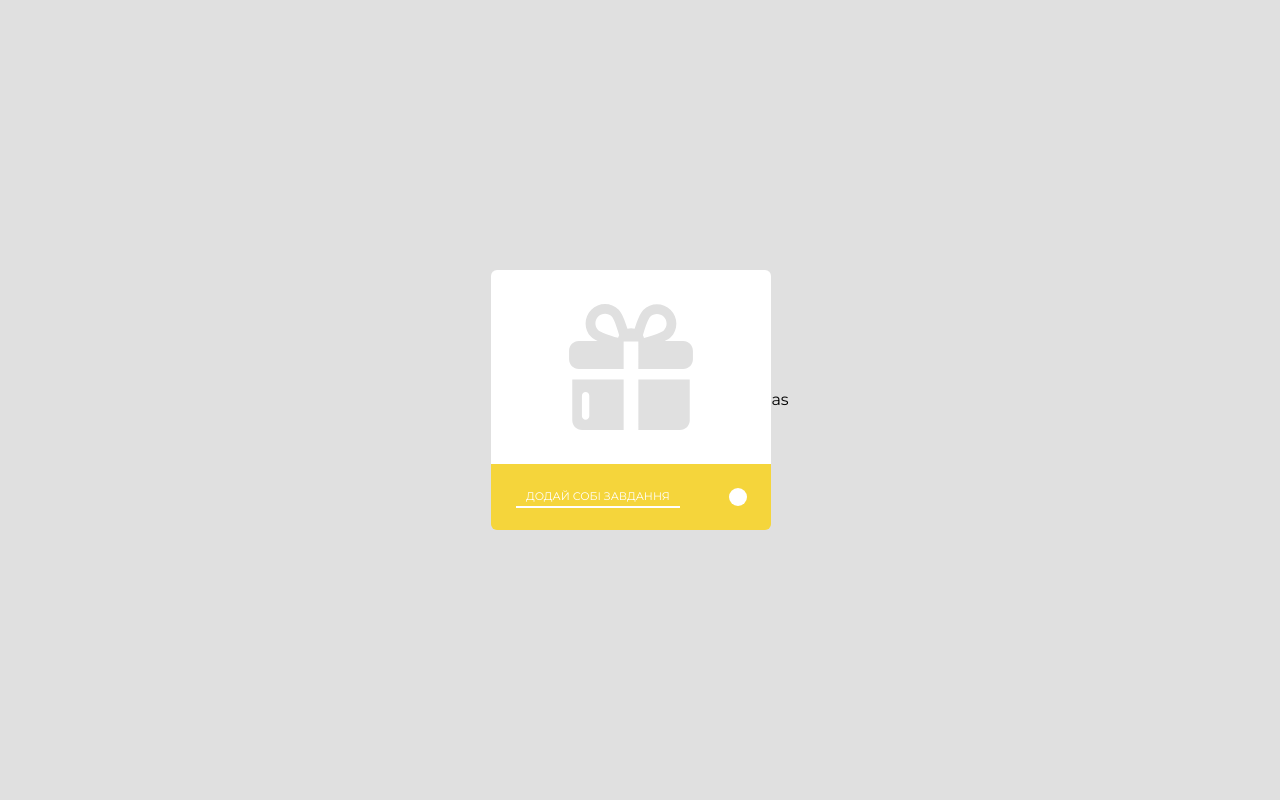
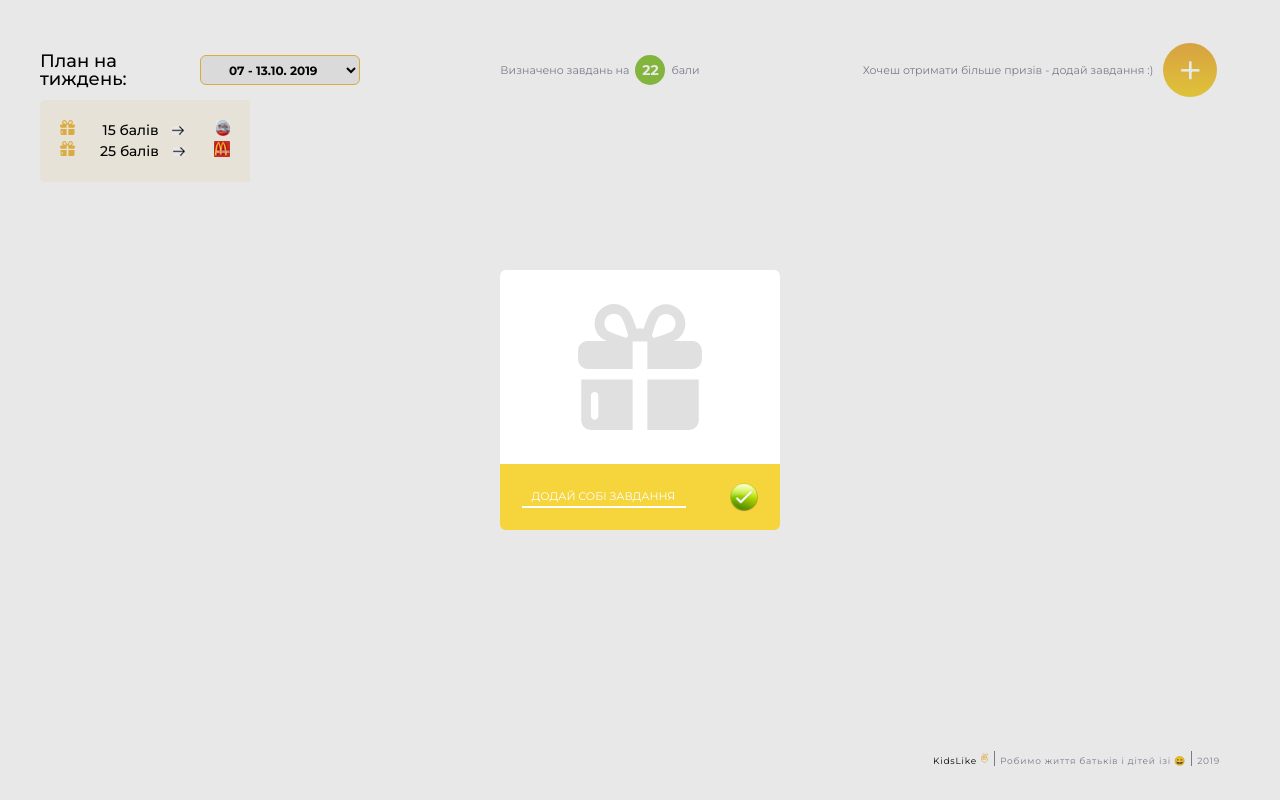
Before and after one commit to vbguard/kidsLike, a React app: page /planning in a window 1280 px wide. Built offline with nearby package versions, Linux system fonts and the light colour scheme.

Commit message:
add styles to AddTaskModal

```diff
--- a/src/components/AddTaskModal/AddTaskModal.js
+++ b/src/components/AddTaskModal/AddTaskModal.js
@@ -12,10 +12,9 @@ const AddTaskModal = () => (
         <label htmlFor="taskName">
           <input type="text" id="taskName" className={styles.input} placeholder="Додай собі завдання" />
         </label>
-        <button type="submit" className={styles.btn}></button>
+        <button type="submit" aria-label="save" className={styles.btn}></button>
       </form>
     </div>
-    as
   </div>
 );
 
--- a/src/components/AddTaskModal/AddTaskModal.module.css
+++ b/src/components/AddTaskModal/AddTaskModal.module.css
@@ -7,7 +7,7 @@
     position: fixed;
     top: 0;
     left: 0;
-    background-color: #e0e0e0;
+    background-color: rgb(33, 33, 33, 0.1);
     z-index: 10;
 }
 
@@ -41,6 +41,7 @@
     height: 66px;
     background-color: #f5d53b;
     overflow: inherit;
+
 }
 
 .input {
@@ -63,7 +64,16 @@
 .btn {
     border: none;
     border-radius: 50%;
-    width: 18px;
-    height: 18px;
-    background-color: #fff;
+    width: 30px;
+    height: 30px;
+    background-color: transparent;
+    background-image: url("../../assets/images/ckeckbox.png");
+    background-position: center;
+    background-size: contain;
+    transition: transform 0.3s linear;
 }
+
+.btn:hover {
+    transition: transform 0.3s linear;
+    transform: scale(1.2);
+}
--- a/src/components/AddTasks/AddTasks.module.css
+++ b/src/components/AddTasks/AddTasks.module.css
@@ -26,7 +26,20 @@
         position: absolute;
         bottom: 30px;
         right: 30px;
+        transition: background-image 0.3s linear;
+        transition: border 0.3s linear;
+        transition: color 0.3s linear;
+
     }
+
+.btn:hover {
+    background-image: linear-gradient(to bottom, #fff, #fdf8ed);
+    border: 2px solid #f5d53b;
+    color: #f5d53b;
+    transition: background-image 0.3s linear;
+    transition: border 0.3s linear;
+    transition: color 0.3s linear;
+}
 
 @media(min-width: 768px) {
 .conteiner {
--- a/src/components/DaysNav/DaysNav.module.css
+++ b/src/components/DaysNav/DaysNav.module.css
@@ -25,10 +25,12 @@
   font-weight: 700;
   text-align: center;
   color: #000;
+  transition: background-color 0.2s linear;
 }
 
 .link:hover {
   background-color:  #efbb43;
+  transition: background-color 0.2s linear;
 }
 
 @media (min-width: 769px) and (max-width: 1279px) {
@@ -49,6 +51,7 @@
 
   .link:hover {
     background-color: #fdf8ed;
+    transition: background-color 0.2s linear;
   }
 }
 
@@ -70,5 +73,6 @@
 
   .link:hover {
     background-color: #fdf8ed;
+    transition: background-color 0.2s linear;
   }
 }
--- a/src/components/WeekSelected/WeekSelected.js
+++ b/src/components/WeekSelected/WeekSelected.js
@@ -5,8 +5,8 @@ const WeekSelected = () => (
   <div className={styles.conteiner}>
     <p className={styles.text}>План на тиждень: </p>
     <select className={styles.select}>
-      <option>07.10.-13.10.</option>
-      <option>14.10.-20.10.</option>
+      <option>07 - 13.10. 2019</option>
+      <option>14 - 20.10. 2019</option>
     </select>
   </div>
 );
--- a/src/components/WeekSelected/WeekSelected.module.css
+++ b/src/components/WeekSelected/WeekSelected.module.css
@@ -14,10 +14,13 @@ width: 160px;
 
 .select {
     height: 30px;
+    width: 160px;
+    font-family: 'Montserrat', sans-serif;
     font-size: 12px;
     font-weight: 700;
-    border-radius: 5px;
+    border-radius: 6px;
     border: 1px solid #efbb43;
+    padding: 0 24px;
 }
 
 @media(min-width: 1280px) {
```
Also changed, not shown: src/assets/images/ckeckbox.png (added).
